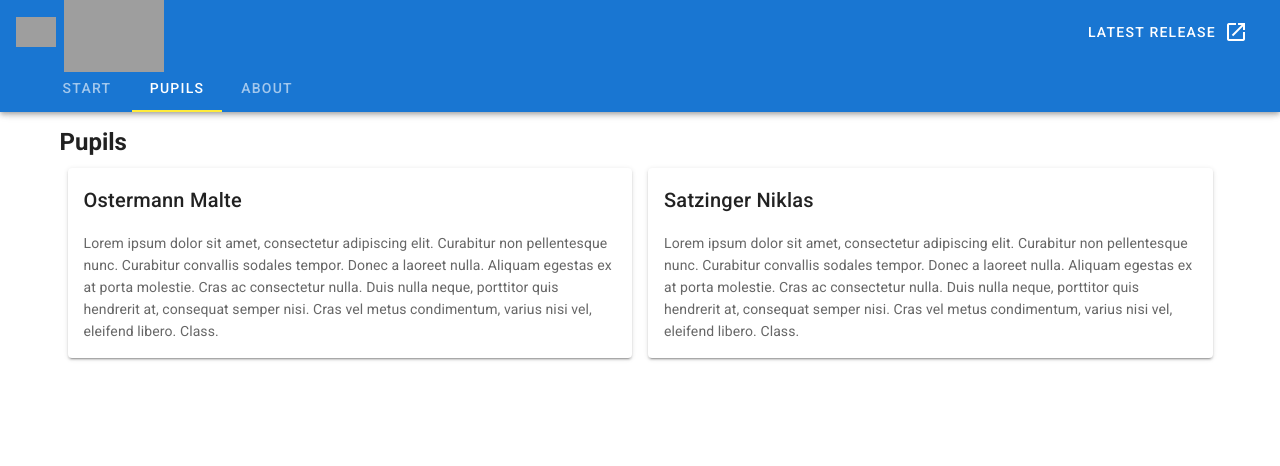
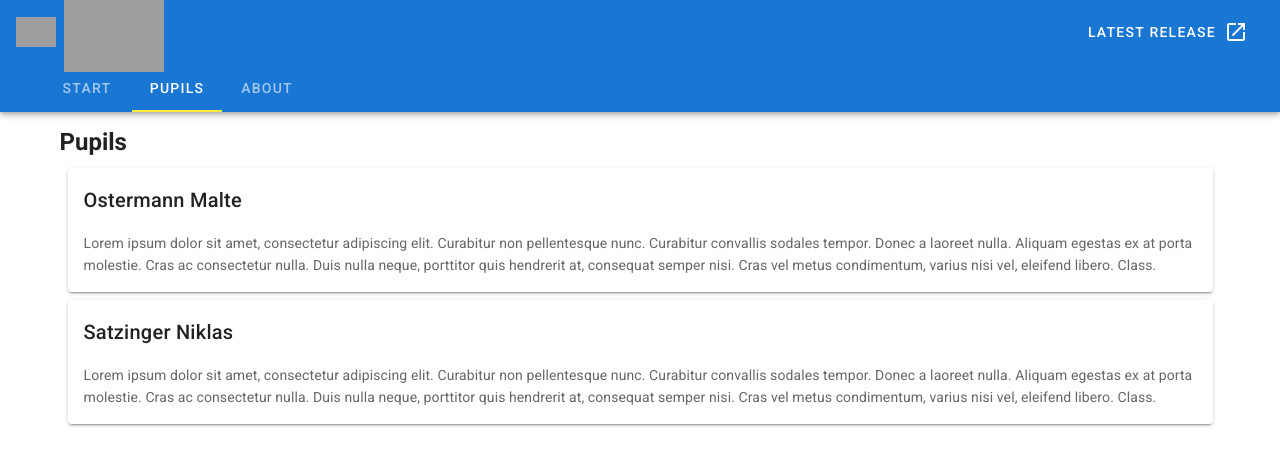
Before and after one commit to UnterrainerInformatik/htl_website, a Vue app: page / in a window 1280 px wide. Both pictures are taken after a click on the tab "PUPILS". Shown: the top 466 px of the page. Built offline with nearby package versions, Linux system fonts and the light colour scheme; grey boxes are pictures that could not be loaded.

Commit message:
fix pupil v-card alignment

```diff
--- a/src/components/Pupils.vue
+++ b/src/components/Pupils.vue
@@ -3,7 +3,7 @@
     <h2>
       Pupils
     </h2>
-    <div class="fluent d-flex">
+    <div class="">
       <v-card class="ma-2" v-for="(pupil, i) in pupils" :key="i">
         <v-card-title>{{pupil.name}}</v-card-title>
         <v-card-text>{{pupil.text}}</v-card-text>
```
